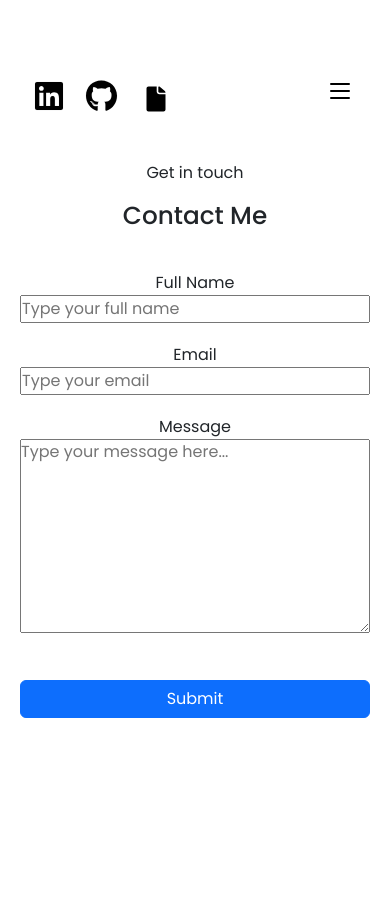
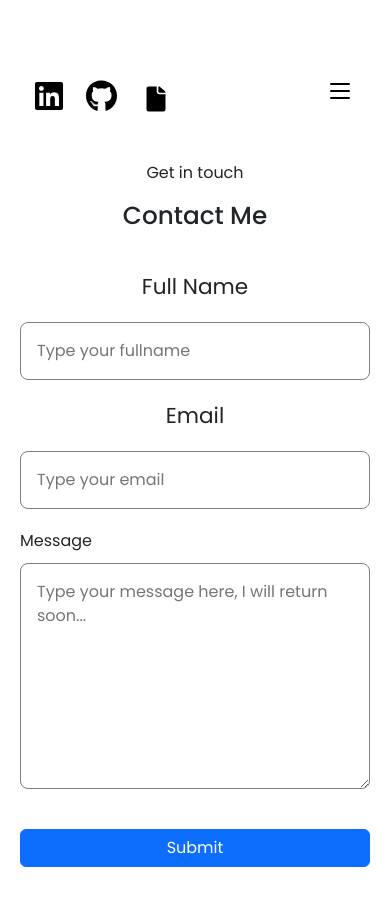
Before and after one commit to ThayRibeiro0/thaysmr1, a React (Vite) app: page /contact in a window 390 px wide. Shown: the top 906 px of the page. Before the commit the page ends 844 px from the top, so only its background shows below. Built offline with nearby package versions, Linux system fonts and the light colour scheme; the HTML template or start-up script is replaced by a standard one; a web font is replaced by a local one.

Commit message:
Contact responsive

```diff
--- a/src/pages/contact/Contact.tsx
+++ b/src/pages/contact/Contact.tsx
@@ -3,43 +3,55 @@
 import { ChangeEvent, useRef, useState } from 'react';
 
 const Contact = () => {
+
   const formRef = useRef<HTMLFormElement>(null);
   const [form, setForm] = useState({
     name: '',
     email: '',
     message: '',
   });
-  const [loading, setLoading] = useState(false);
+
+  const [loanding, setLoading] = useState(false);
 
   const handleChange = (e: ChangeEvent<HTMLInputElement | HTMLTextAreaElement>) => {
     const { name, value } = e.target;
-    setForm({ ...form, [name]: value });
-  };
+
+    setForm({ ...form, [name]: value })
+  }
 
   const handleSubmit = (e: React.FormEvent<HTMLFormElement>) => {
     e.preventDefault();
     setLoading(true);
 
-    emailjs
-      .send('service_2a50po3', 'template_zik0ka7', {
-        from_name: form.name,
+    emailjs.send(
+      'service_2a50po3',
+      'template_zik0ka7',
+      {
+        from_name:form.name,
         to_name: 'Thays',
         from_email: form.email,
         to_email: 'thaysmoiaribeiro@gmail.com',
         message: form.message,
-      }, 'x_tuJk1pH1Xeo8nf7')
-      .then(() => {
+      },
+      'x_tuJk1pH1Xeo8nf7'
+     )
+     .then(() => {
         setLoading(false);
-        alert('Thank you for sending me a message. I will get back to you soon.');
+        alert('Thank you so much for send me a message. I will return to you as soon as possible.')
 
-        setForm({ name: '', email: '', message: '' });
+        setForm({
+          name: '',
+          email: '',
+          message: '',
+        })
+      }, (error) => {
+        setLoading(false)
+
+        console.log(error);
+
+        alert('Ops...Try again!')
       })
-      .catch((error) => {
-        setLoading(false);
-        console.log(error);
-        alert('Oops... Try again!');
-      });
-  };
+  }
 
   return (
     <section className='section-contact'>
@@ -49,25 +61,27 @@
       </div>
       <form className='contact-form-container' ref={formRef} onSubmit={handleSubmit}>
         <div className='container-c'>
-          <label htmlFor='name' className='contact-label'>
-            Full Name
+          <label htmlFor="name" className='contact-label'>
+            <legend className='text-md'>Full Name</legend>
             <input
-              type='text'
+              type="text"
               className='contact-input text-md'
               name='name'
+              id='name'
               value={form.name}
               onChange={handleChange}
               autoComplete='name'
-              placeholder='Type your full name'
+              placeholder='Type your fullname'
               required
             />
           </label>
-          <label htmlFor='email' className='contact-label'>
-            Email
+          <label htmlFor="email" className='contact-label'>
+            <legend className='text-md'>Email</legend>
             <input
-              type='email'
+              type="email"
               className='contact-input text-md'
               name='email'
+              id='email'
               value={form.email}
               onChange={handleChange}
               autoComplete='email'
@@ -75,25 +89,24 @@
               required
             />
           </label>
-          <label htmlFor='message' className='contact-label'>
-            Message
+          <label htmlFor="message" className='contact-label'>
+            <span className='text-md'>Message</span>
             <textarea
               name='message'
               value={form.message}
               onChange={handleChange}
               rows={8}
-              placeholder='Type your message here...'
+              placeholder='Type your message here, I will return soon...'
               className='contact-input text-md'
-              required
             />
           </label>
-          <button type='submit' className='btn btn-primary contact-form-btn' disabled={loading}>
-            {loading ? 'Sending...' : 'Submit'}
-          </button>
+          <div className='button'>
+            <button type="submit" className='btn btn-primary contact-form-btn'>{loanding ? 'Sending...' : 'Submit'}</button>
+          </div>
         </div>
       </form>
     </section>
-  );
-};
+  )
+}
 
-export default Contact;
+export default Contact
--- a/src/pages/contact/contact.css
+++ b/src/pages/contact/contact.css
@@ -1,4 +1,72 @@
-.section-contact {
+.section-contact{
+  display: flex;
+  flex-direction: column;
+  justify-content: center;
+  align-items: center;
+  text-align: center;
+  gap: 64px;
+  /* background: linear-gradient(white, beige, white); */
+  width: 100%;
+  height: 100%;
+}
+
+.contact-form-container{
+  display: grid;
+  grid-template-columns: auto;
+  grid-template-rows: repeat(5, auto);
+  width: 40%;
+  row-gap: 32px;
+}
+
+.container-c{
+  display: grid;
+  grid-template-columns: repeat(2, auto);
+  column-gap: 32px;
+  row-gap: 32px;
+}
+
+.contact-label{
+  display: flex;
+  flex-direction: column;
+  align-items: flex-start;
+  gap: 10.6px;
+  flex: 1 0 0 ;
+  width: 100%;
+}
+
+.contact-input{
+  display: flex;
+  padding: 16px;
+  align-items: center;
+  align-self: stretch;
+  border-radius: 8px;
+  border: 1.333px solid grey;
+  background: white;
+}
+
+.input[type="checkbox"]{
+  width: 21px;
+  height: 21px;
+  border: 0.15em solid green;
+  border-radius: 0.15em;
+  transform: translatey(-0.075em);
+}
+
+.btn {
+  margin-top: 50%;
+  background-color: rgb(19, 30, 91);
+}
+
+@media screen and (max-width: 768px) {
+  .contact-form-container {
+    width: 100%;
+  }
+
+  .text-lg{
+      text-align: center;
+  }
+
+  .section-contact {
     display: flex;
     flex-direction: column;
     justify-content: center;
@@ -8,54 +76,19 @@
     padding: 40px 20px;
   }
 
-
-  .contact-form-container {
-    width: 100%;
+  .contact-label{
+      width: 100%;
   }
-
-  .container-c {
+  .container-c{
     display: grid;
     grid-template-columns: auto;
     row-gap: 20px;
   }
-
-  .contact-label {
-    width: 100%;
-  }
-
   .contact-input {
     width: 100%;
   }
-
   .btn {
     width: 100%;
     margin-top: 20px;
   }
-
-/*
-@media screen and (max-width: 768px) {
-    .contact-form-container{
-        margin-left: 0;
-        margin-right: 155px;
-        font-size: 12px;
-        margin-top: -10%;
-
-    }
-
-    .text-lg{
-        text-align: center;
-    }
-
-    .section-contact{
-        font-size: 12px;
-        margin-top: 15%;
-    }
-
-    .contact-label{
-
-        width: 80%;
-    }
-    .container-c{
-        width: 100%;
-    }
-} */
+}
```
